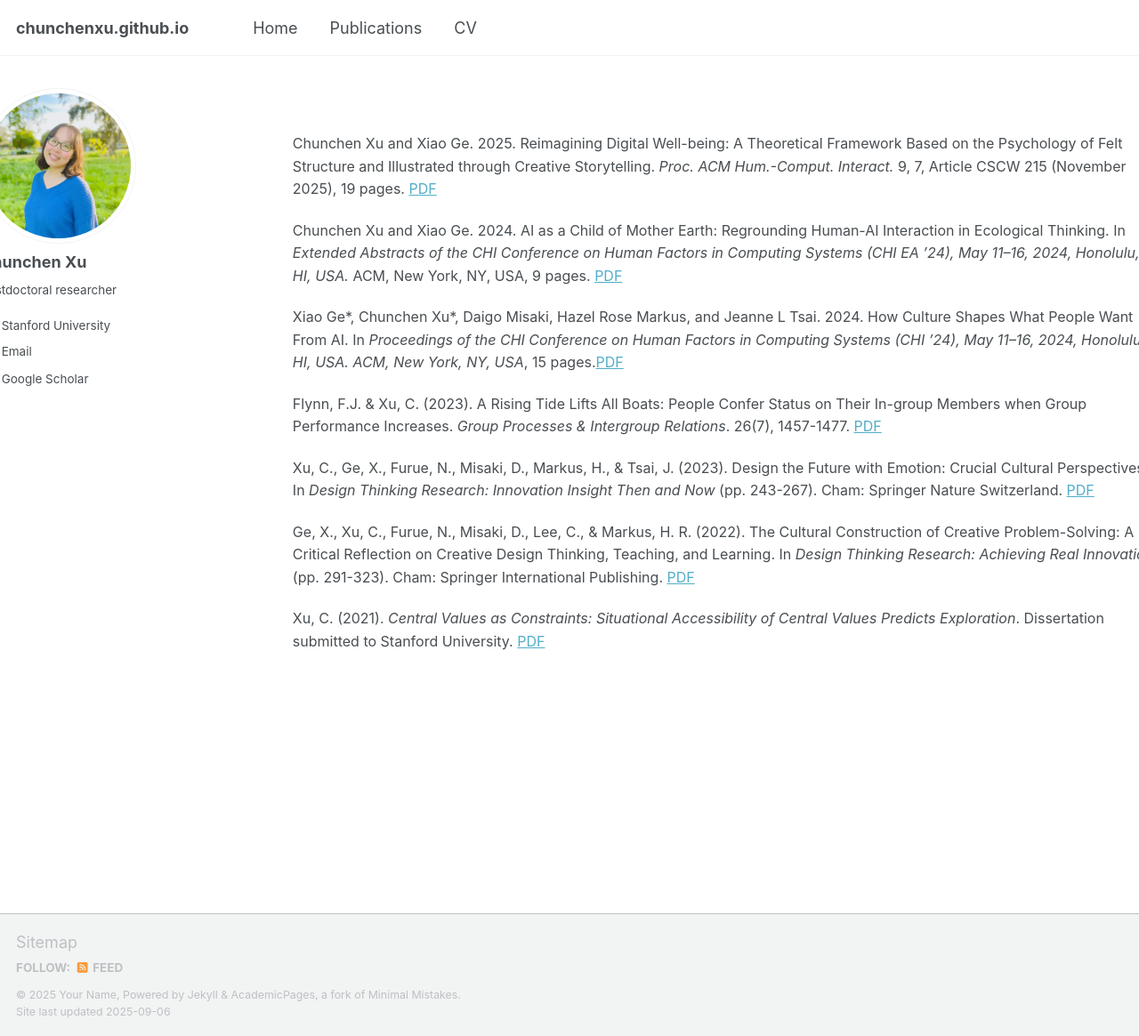
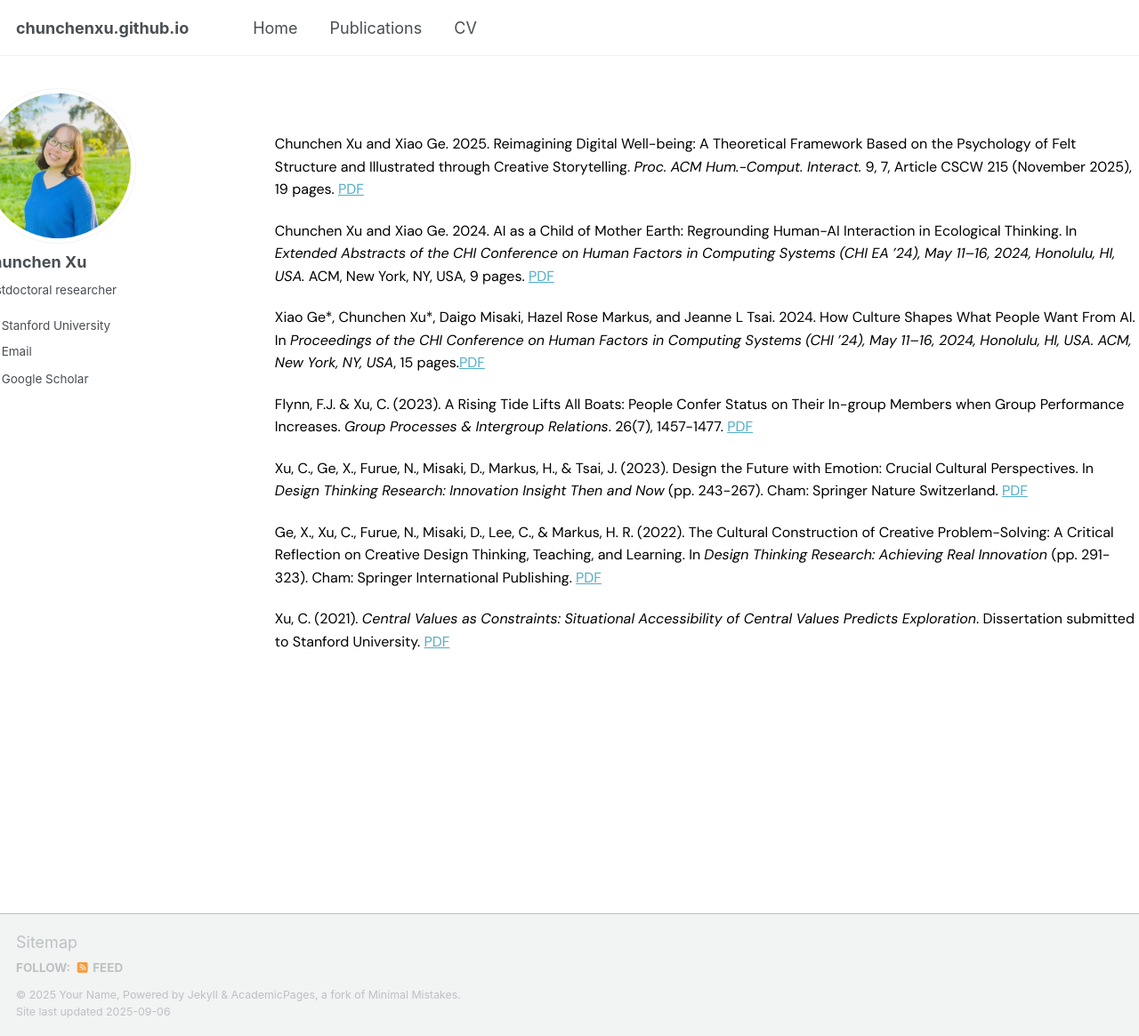
Before and after one commit to chunchenxu/chunchenxu.github.io, a Jekyll site: the page built from _pages/publications.html, in a window 1280 px wide and 1165 px high. Shown: the whole window at 89% size. Built offline with Jekyll 4.4.1, drawn with Linux system fonts in a browser that asks for light colours; some web fonts are replaced; a script that is not in the unit is left out.

Commit message:
Update publications.html

```diff
--- a/_pages/publications.html
+++ b/_pages/publications.html
@@ -24,19 +24,21 @@ author_profile: true
 </div>
 
 <style>
+@import url('https://fonts.googleapis.com/css2?family=DM+Sans:ital,opsz,wght@0,9..40,100..1000;1,9..40,100..1000&display=swap');
+
 .publications-container {
-   max-width: none;           /* Remove max-width limit */
+    max-width: none;           /* Remove max-width limit */
     width: calc(100% - 20px);  /* Use full width minus small buffer */
     margin: 0;                 /* Reset all margins */
-    margin-left: -60px;        /* Fine-tuned left shift */
-    margin-right: -180px;      /* Extend into right margin */
-    padding: 20px;        /* Horizontal padding for readability */
+    margin-left: -80px;        /* Fine-tuned left shift */
+    margin-right: -200px;      /* Extend into right margin */
+    padding: 20px;             /* Horizontal padding for readability */
     font-size: 16px;
-    font-family: -apple-system, BlinkMacSystemFont, "Segoe UI", Roboto, sans-serif;
+    font-family: "DM Sans", -apple-system, BlinkMacSystemFont, "Segoe UI", Roboto, sans-serif;
     line-height: 1.6;
     text-align: left;
+    color: #000000;            /* Black text color */
     box-sizing: border-box;    /* Include padding in width calculation */
-
 }
 
 .publication-entry {
```
